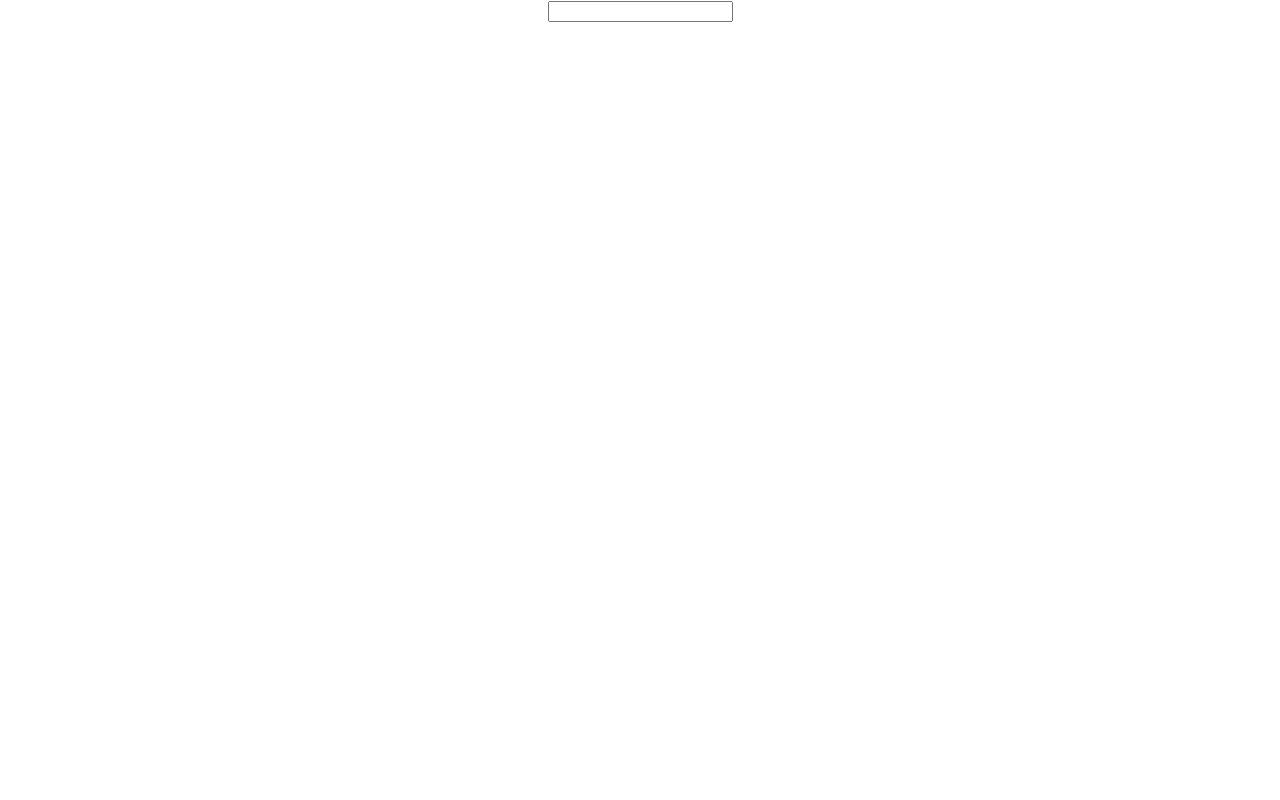
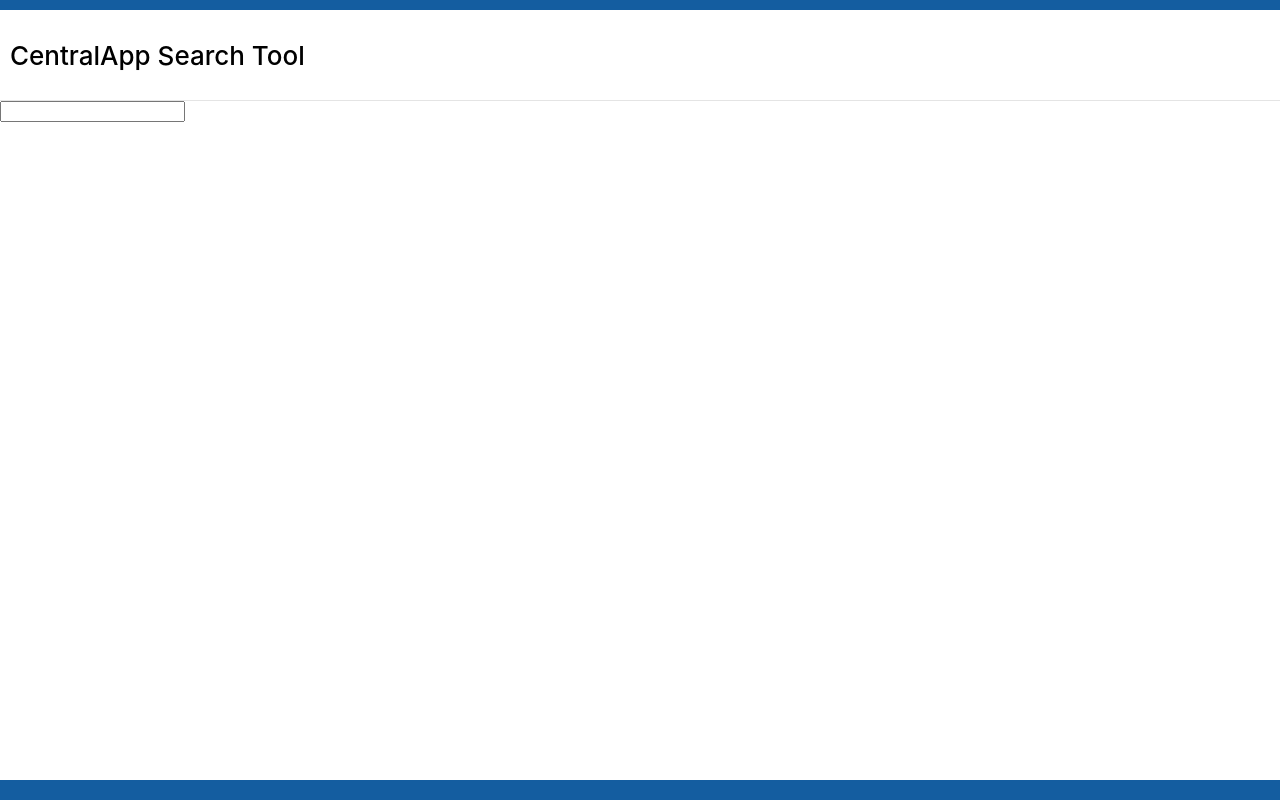
Before and after one commit to BenjaminParment/central-app-test, a React (Create React App) app: page / in a window 1280 px wide. Built offline with nearby package versions, Linux system fonts and the light colour scheme.

Commit message:
Adds Layout component
The layout component will display the header and footer (both basic components), the children of layout is then displayed between the two

```diff
--- a/src/App.js
+++ b/src/App.js
@@ -1,12 +1,13 @@
 import React, { Component } from "react";
 import "./App.scss";
 import Input from "./component/input/Input";
+import Layout from "./component/layout/Layout";
 
 class App extends Component {
     render = () => (
-        <div className="App">
+        <Layout>
             <Input />
-        </div>
+        </Layout>
     );
 }
 
--- a/src/App.scss
+++ b/src/App.scss
@@ -1,38 +1,6 @@
-.App {
-    text-align: center;
+html,
+body,
+#app,
+#app > div {
+    height: 100vh;
 }
-
-.App-logo {
-    height: 40vmin;
-    pointer-events: none;
-}
-
-@media (prefers-reduced-motion: no-preference) {
-    .App-logo {
-        animation: App-logo-spin infinite 20s linear;
-    }
-}
-
-.App-header {
-    background-color: #282c34;
-    min-height: 100vh;
-    display: flex;
-    flex-direction: column;
-    align-items: center;
-    justify-content: center;
-    font-size: calc(10px + 2vmin);
-    color: white;
-}
-
-.App-link {
-    color: #61dafb;
-}
-
-@keyframes App-logo-spin {
-    from {
-        transform: rotate(0deg);
-    }
-    to {
-        transform: rotate(360deg);
-    }
-}
--- /dev/null
+++ b/src/component/layout/Layout.jsx
@@ -0,0 +1,16 @@
+import React, { Component } from "react";
+import Footer from "./footer/Footer";
+import Header from "./header/Header";
+import "./Layout.scss";
+
+class Layout extends Component {
+    render = () => (
+        <>
+            <Header />
+            <div className="content">{this.props.children}</div>
+            <Footer />
+        </>
+    );
+}
+
+export default Layout;
--- /dev/null
+++ b/src/component/layout/Layout.scss
@@ -0,0 +1,3 @@
+.content {
+    height: calc(100% - 100px - 20px);
+}
--- /dev/null
+++ b/src/component/layout/footer/Footer.jsx
@@ -0,0 +1,8 @@
+import React, { Component } from "react";
+import "./Footer.scss";
+
+class Footer extends Component {
+    render = () => <div className="footer-parent-container"></div>;
+}
+
+export default Footer;
--- /dev/null
+++ b/src/component/layout/footer/Footer.scss
@@ -0,0 +1,7 @@
+$FOOTER_HEIGHT: 20px;
+
+.footer-parent-container {
+    width: 100%;
+    height: $FOOTER_HEIGHT;
+    background-color: #145da0;
+}
--- /dev/null
+++ b/src/component/layout/header/Header.jsx
@@ -0,0 +1,15 @@
+import React, { Component } from "react";
+import "./Header.scss";
+
+class Header extends Component {
+    render = () => (
+        <div className="header-parent-container">
+            <div className="top-panel" />
+            <div className="bottom-panel">
+                <span className="title">CentralApp Search Tool</span>
+            </div>
+        </div>
+    );
+}
+
+export default Header;
--- /dev/null
+++ b/src/component/layout/header/Header.scss
@@ -0,0 +1,28 @@
+$HEADER_HEIGHT: 100px;
+$TOP_BORDER_HEIGHT: 10px;
+$MARGIN_LEFT: 10px;
+
+.header-parent-container {
+    display: block;
+    width: 100%;
+    height: $HEADER_HEIGHT;
+    position: sticky;
+
+    .top-panel {
+        height: $TOP_BORDER_HEIGHT;
+        background-color: #145da0;
+    }
+
+    .bottom-panel {
+        height: calc(100% - #{$TOP_BORDER_HEIGHT});
+        display: flex;
+        align-items: center;
+        border-bottom: 1px solid #e4e4e4;
+
+        .title {
+            margin-left: $MARGIN_LEFT;
+            font-size: 26px;
+            font-weight: 500;
+        }
+    }
+}
--- a/src/index.scss
+++ b/src/index.scss
@@ -1,3 +1,7 @@
+:root {
+    height: 100vh;
+}
+
 body {
     margin: 0;
     font-family: -apple-system, BlinkMacSystemFont, "Segoe UI", "Roboto", "Oxygen", "Ubuntu", "Cantarell", "Fira Sans",
@@ -9,3 +13,11 @@
 code {
     font-family: source-code-pro, Menlo, Monaco, Consolas, "Courier New", monospace;
 }
+
+html {
+    body {
+        #root {
+            height: 100%;
+        }
+    }
+}
```
